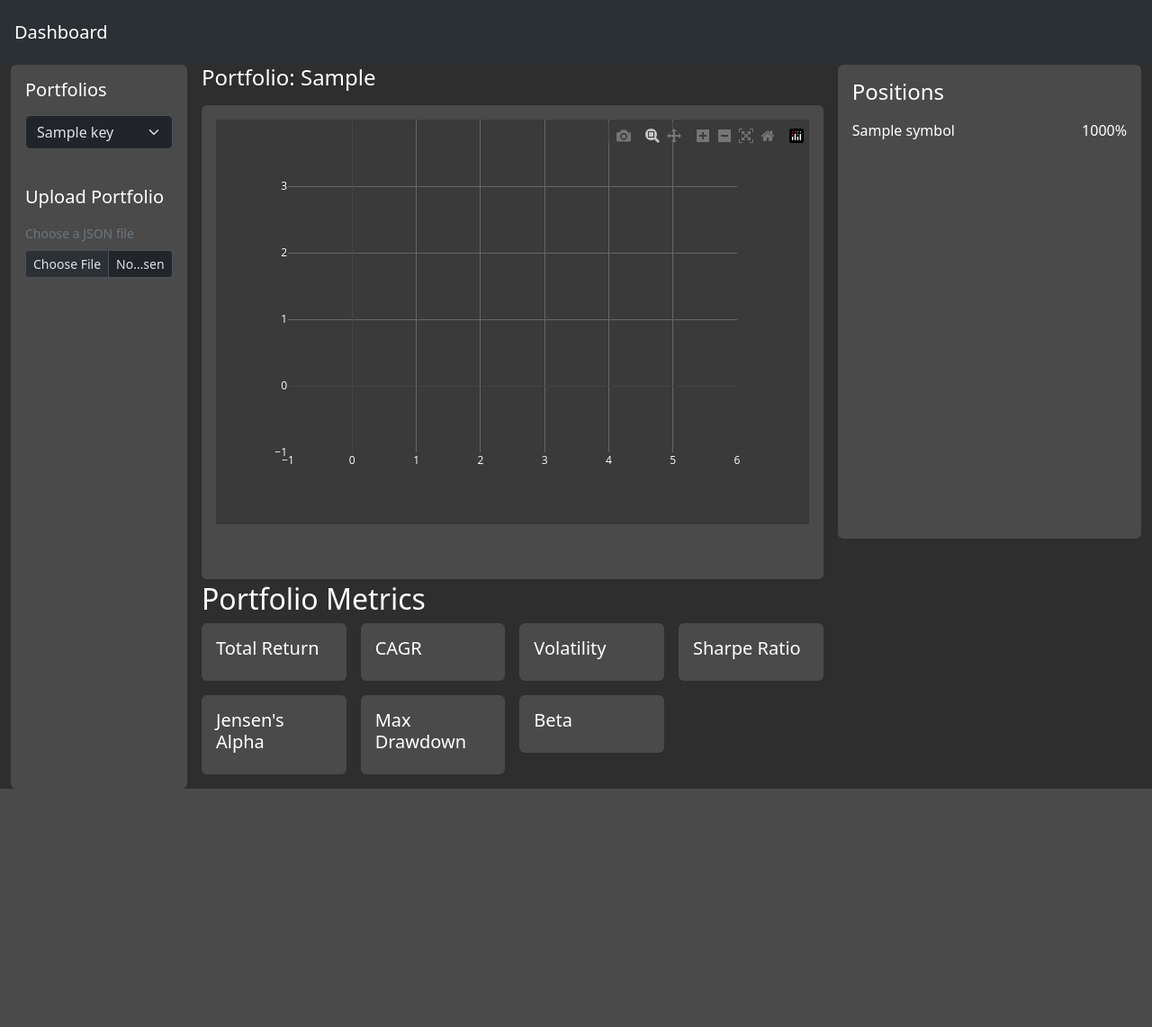
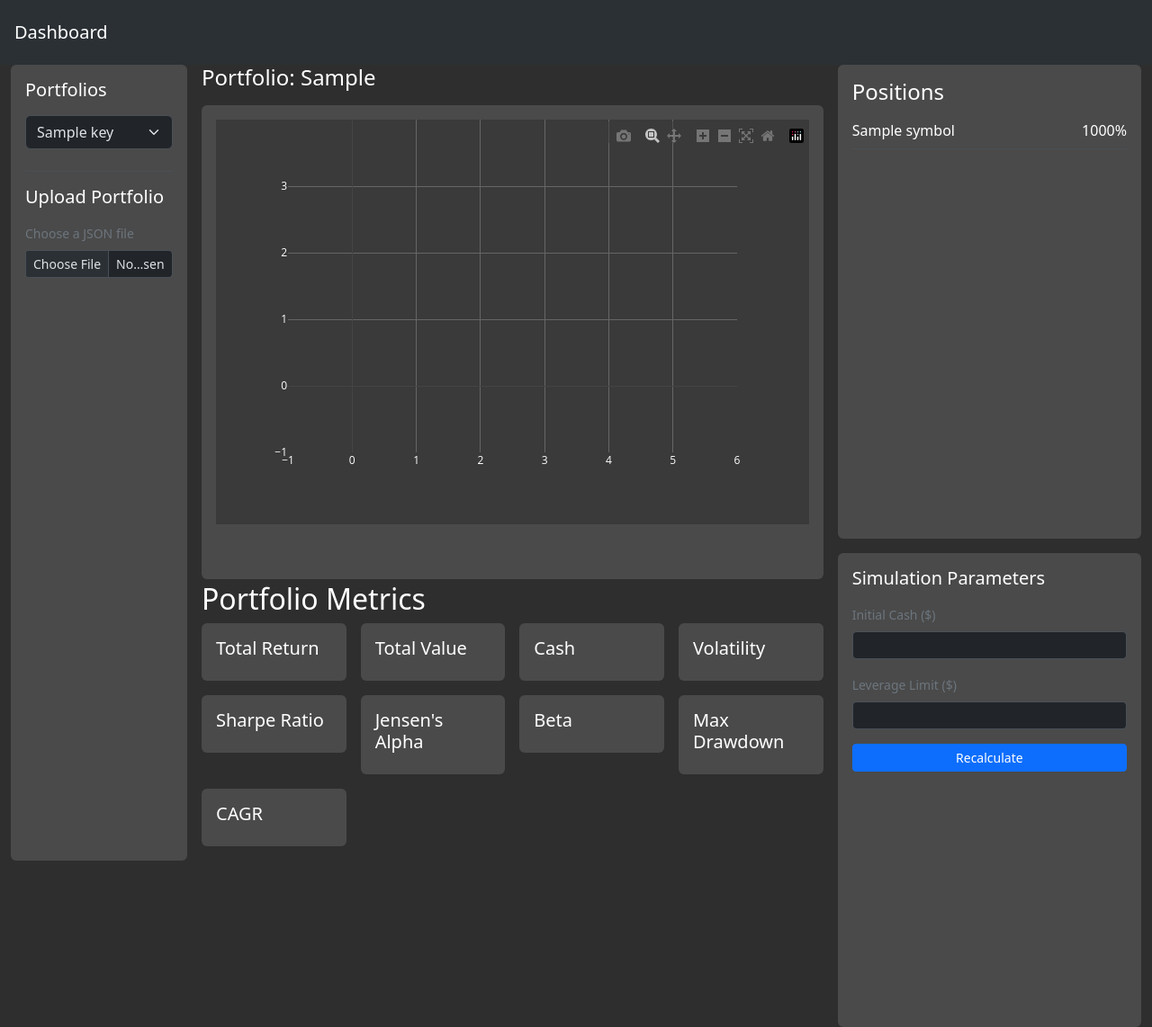
Before and after one commit to aachen-investment-club/portfolio-management, a Flask app: template portfolio/templates/index.html in a window 1280 px wide. Shown: the whole page at 90% size. Before the commit the page ends 877 px from the top, so only its background shows below. Run offline with Flask 3, Linux system fonts and the light colour scheme; the template is opened without the code that fills it: most values are stand-ins (such as "Sample title", 1, 10 or a date in 2020); some libraries are stand-ins or nearby versions.

Commit message:
added small simulation alternatives

```diff
--- a/portfolio/templates/components/positions.html
+++ b/portfolio/templates/components/positions.html
@@ -1,5 +1,4 @@
 {% macro PositionsContainer(positions) %}
-<div class="col-12 col-lg-4">
 <div class="bg-dark-subtle rounded p-3 h-100">
     <h4>Positions</h4>
 
@@ -12,5 +11,5 @@
         {% endfor %}
     </div>
 </div>
-</div>
+
 {% endmacro %}
--- /dev/null
+++ b/portfolio/templates/components/simulation.html
@@ -0,0 +1,22 @@
+{% macro SimulationPanel(initial_cash, leverage_limit) %}
+<div class="bg-dark-subtle rounded p-3 h-100 mt-3">
+    <h5 class="mb-3">Simulation Parameters</h5>
+    <form method="get" action="/">
+        <input type="hidden" name="portfolio" value="{{ request.args.get('portfolio', '') }}">
+
+        <div class="mb-3">
+            <label class="form-label small text-secondary">Initial Cash ($)</label>
+            <input type="number" name="cash" class="form-control form-control-sm"
+                   value="{{ initial_cash }}" step="100">
+        </div>
+
+        <div class="mb-3">
+            <label class="form-label small text-secondary">Leverage Limit ($)</label>
+            <input type="number" name="leverage" class="form-control form-control-sm"
+                   value="{{ leverage_limit }}" step="100">
+        </div>
+
+        <button type="submit" class="btn btn-primary btn-sm w-100">Recalculate</button>
+    </form>
+</div>
+{% endmacro %}
--- a/portfolio/templates/index.html
+++ b/portfolio/templates/index.html
@@ -1,5 +1,6 @@
 
 {% from 'components/metrics.html' import MetricCard %}
+{% from 'components/simulation.html' import SimulationPanel%}
 {% from 'components/positions.html' import PositionsContainer%}
 <!DOCTYPE html>
 <html lang="en" data-bs-theme="dark">
@@ -62,9 +63,15 @@
                         </div>
 
                         <!-- Positions -->
-                        {{
-                            PositionsContainer(positions)
-                        }}
+
+                        <div class="col-12 col-lg-4">
+                            {{
+                                PositionsContainer(positions)
+                            }}
+                            {{
+                                SimulationPanel(initial_cash, leverage_limit)
+                            }}
+                        </div>
                     </div>
 
                     <!-- Metrics -->
@@ -72,14 +79,18 @@
 
                     <div class="row g-3 mb-3">
                         {{ MetricCard("Total Return", metrics.total_return, id="kpi-total-return") }}
-                        {{ MetricCard("CAGR", metrics.cagr, id="kpi-cagr") }}
+                        {{ MetricCard("Total Value", metrics.total_value, id="kpi-total-value") }}
+                        {{ MetricCard("Cash", metrics.cash, id="kpi-cash") }}
                         {{ MetricCard("Volatility", metrics.volatility) }}
-                        {{ MetricCard("Sharpe Ratio", metrics.sharpe) }}
                     </div>
                     <div class="row g-3 mb-3">
+                        {{ MetricCard("Sharpe Ratio", metrics.sharpe) }}
                         {{ MetricCard("Jensen's Alpha", metrics.alpha, id="kpi-alpha") }}
+                        {{ MetricCard("Beta", metrics.beta) }}
                         {{ MetricCard("Max Drawdown", metrics.max_drawdown) }}
-                        {{ MetricCard("Beta", metrics.beta) }}
+                    </div>
+                    <div class="row g-3 mb-3">
+                        {{ MetricCard("CAGR", metrics.cagr, id="kpi-cagr") }}
                     </div>
 
                 </section>
```
Also changed, not shown: portfolio/routes.py (+13 -11 lines). Lines whose indentation alone changed are shown as unchanged.
